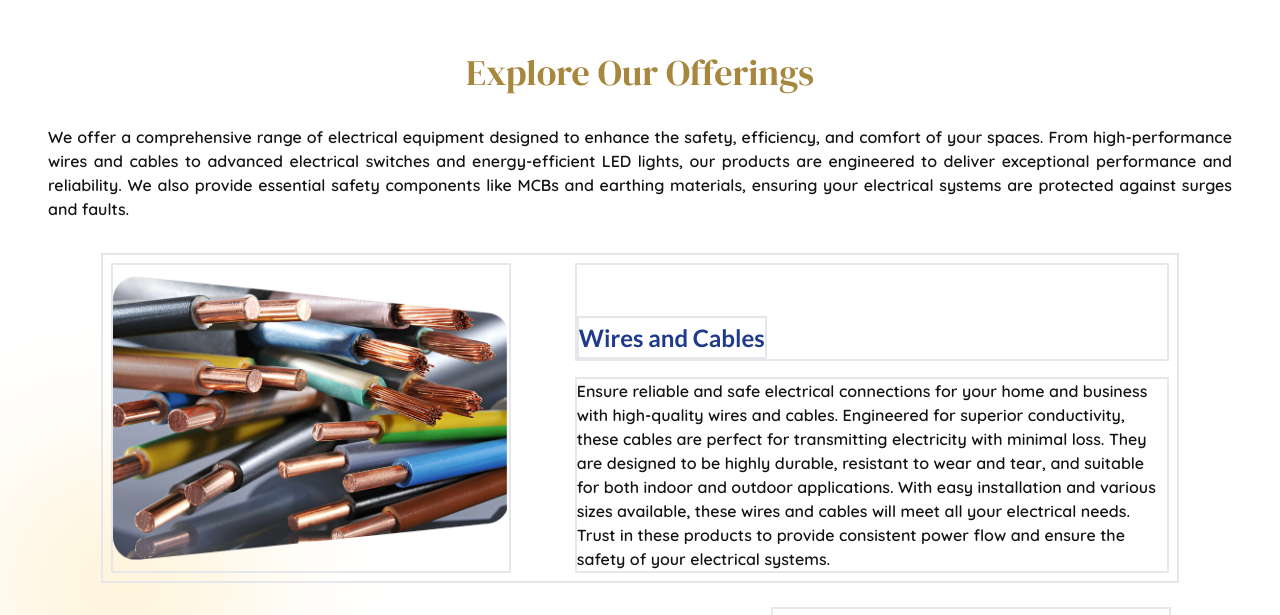
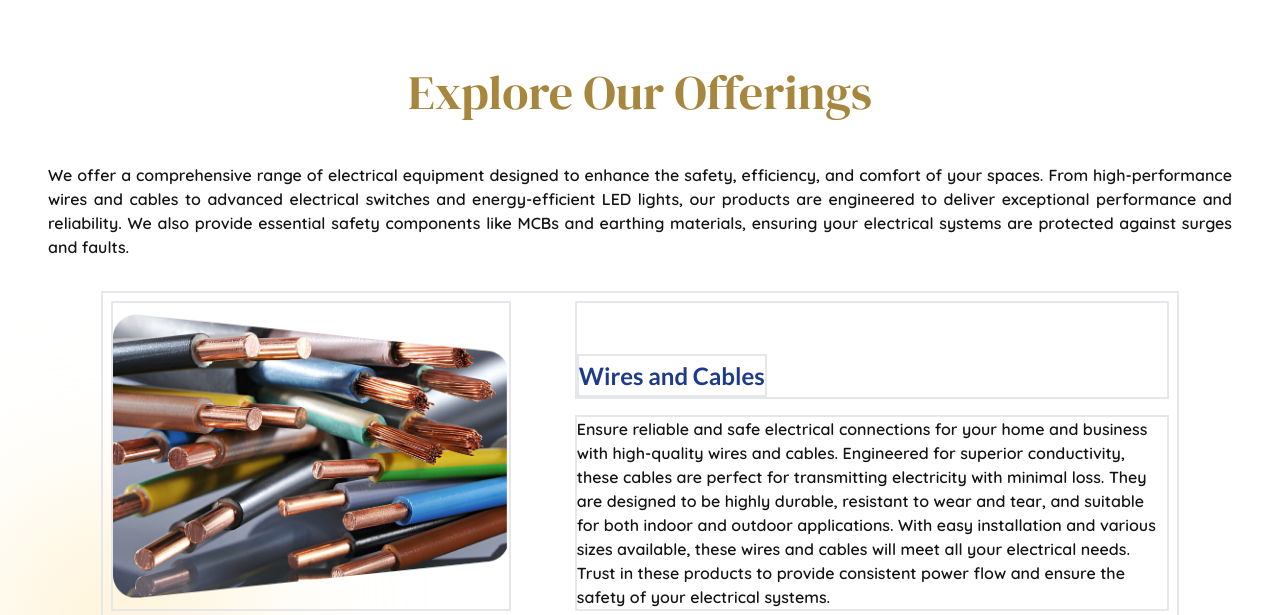
Before and after one commit to krupalvora/Mercury, a website: page products.html in a window 1280 px wide. Shown: the part 75-690 px from the top of the page. Drawn offline with Linux system fonts and the light colour scheme.

Commit message:
products pages font changed

```diff
--- a/products.html
+++ b/products.html
@@ -99,7 +99,7 @@
             <div class="flex flex-col ">
                 <div class="flex flex-col space-y-2 text-center">
                     <h1
-                        class=" text-[#A7873E] font-dm-serif text-48 sm:text-4xl leading-relaxed p-2 m-2">
+                        class=" text-[#A7873E] font-dm-serif text-[30px] lg:text-48 leading-relaxed p-2 m-2">
                         Explore Our Offerings
                     </h1>
                     <div class=" p-2 m-2 text-justify justify-center items-center flex flex-col ">
```
Also changed, not shown: css/output.css.
